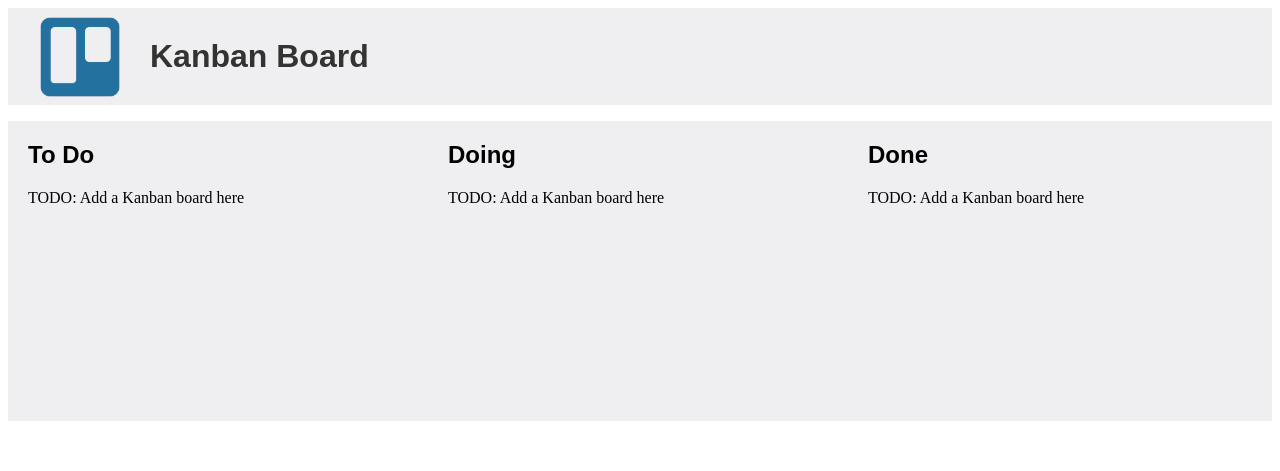
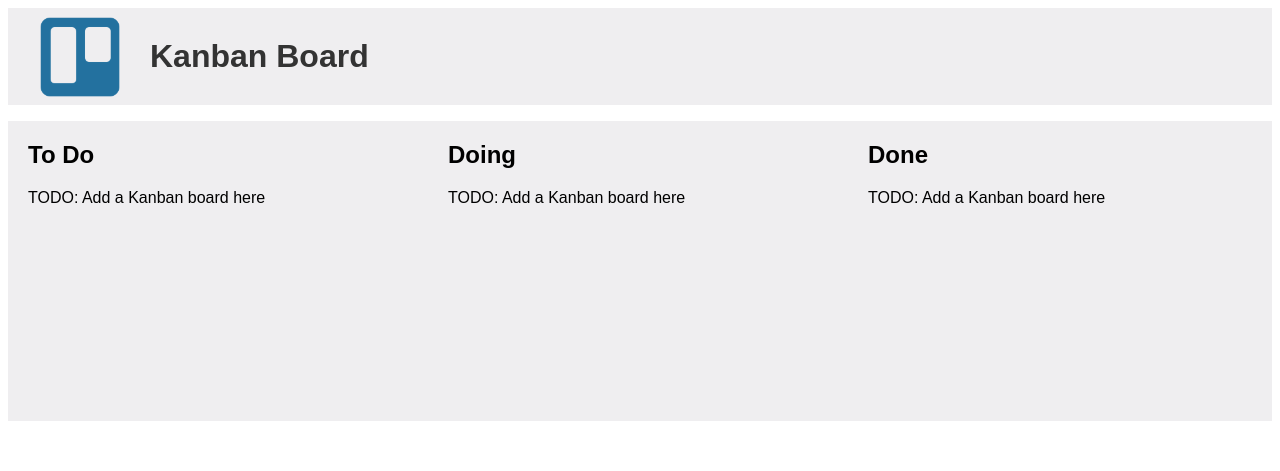
Before and after one commit to bschoola/kanban-board, an Angular app in the folder front/kanban-board/: page / in a window 1280 px wide. Shown: the top 471 px of the page. Built offline with nearby package versions, Linux system fonts and the light colour scheme.

Commit message:
feat: have a default font in the project

```diff
--- a/front/kanban-board/src/app/app.component.css
+++ b/front/kanban-board/src/app/app.component.css
@@ -0,0 +1,4 @@
+
+main {
+    font-family: Arial, sans-serif;
+}
--- a/front/kanban-board/src/app/app.component.html
+++ b/front/kanban-board/src/app/app.component.html
@@ -1,5 +1,7 @@
-<app-header />
+<main>
+    <app-header />
 
-<app-board />
+    <app-board />
 
-<app-footer />
+    <app-footer />
+</main>
```
